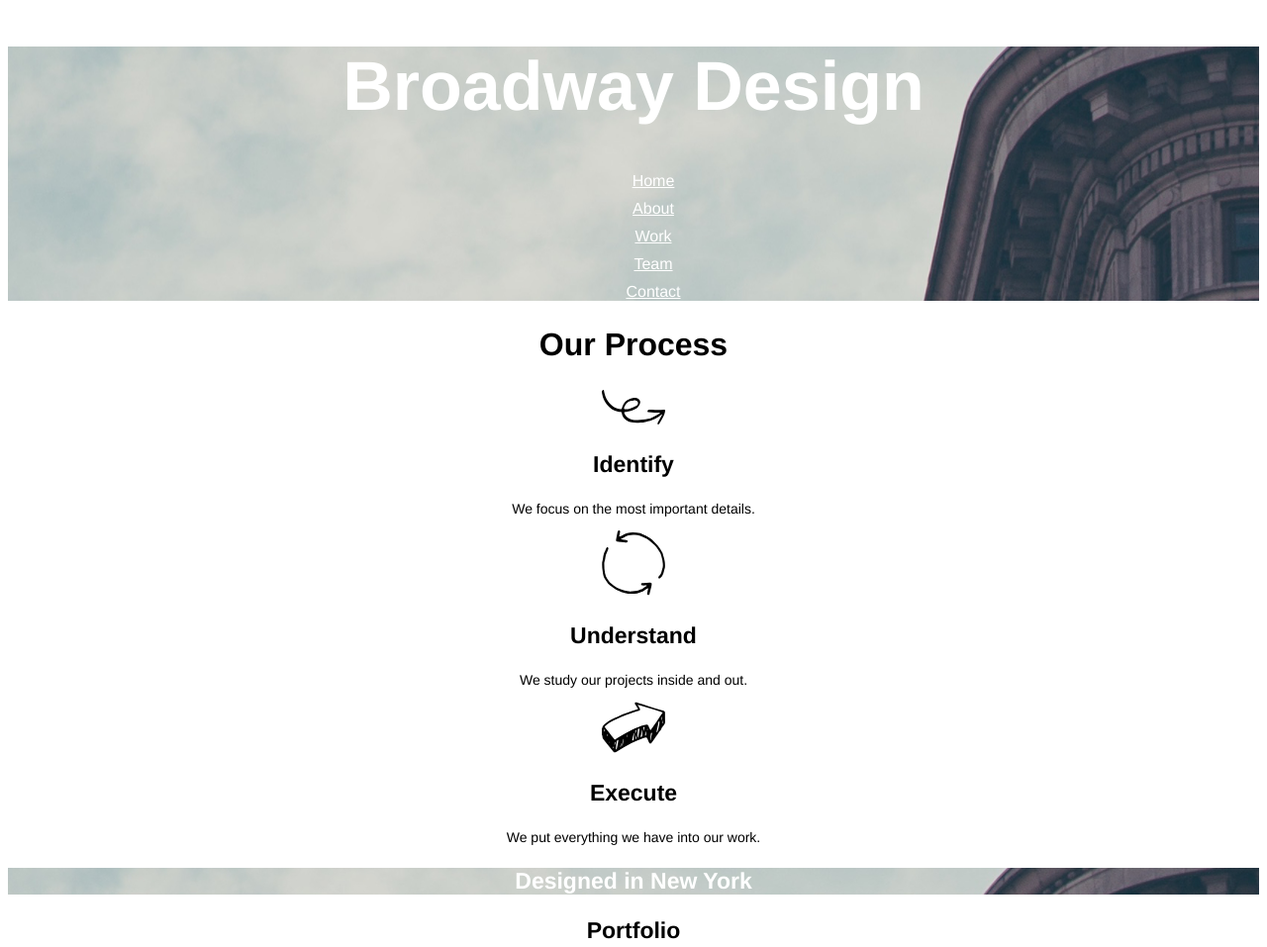
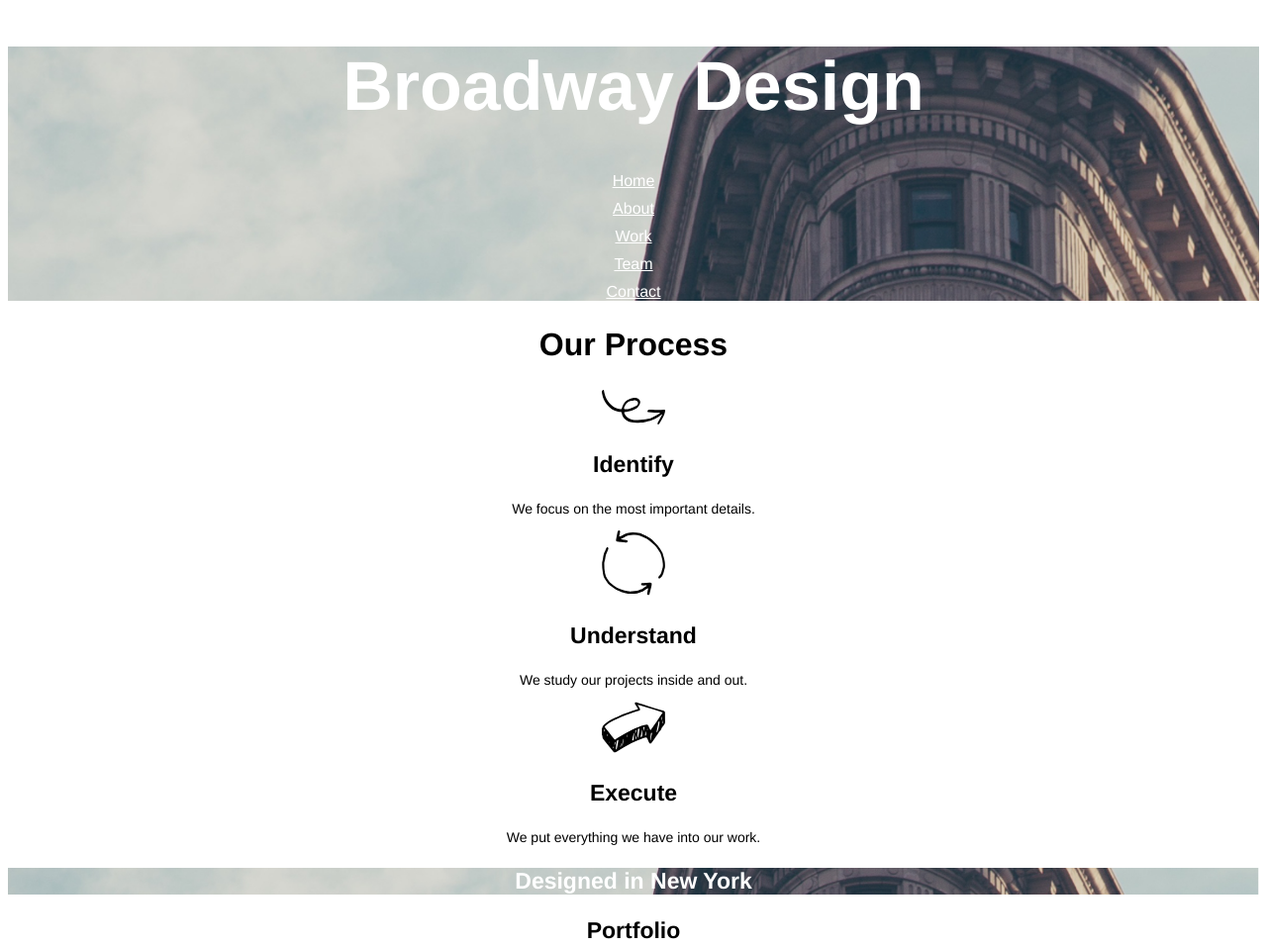
Before and after one commit to 87designer/broadway, a plain HTML site: page index.html in a window 1280 px wide. Shown: the top 957 px of the page at 99% size. Drawn offline with Linux system fonts and the light colour scheme.

Commit message:
adjust background image css for finished product

```diff
--- a/resources/style/style.css
+++ b/resources/style/style.css
@@ -5,10 +5,16 @@ body {
 
 .header {
   background-image: url(https://87designer.github.io/broadway/resources/images/the-flatiron-building.png);
+  background-position: center;
+  background-size: cover;
 }
 
 .header li {
   margin: 10px;
+}
+
+.header ul {
+  padding-left: 0px;
 }
 
 ul {
@@ -52,6 +58,8 @@ h3 {
 
 .h3bkg {
   background-image: url(https://87designer.github.io/broadway/resources/images/the-flatiron-building.png);
+  background-position: center;
+  background-size: cover;
   font-size: 23px;
   font-weight: bold;
   color: white;
```
